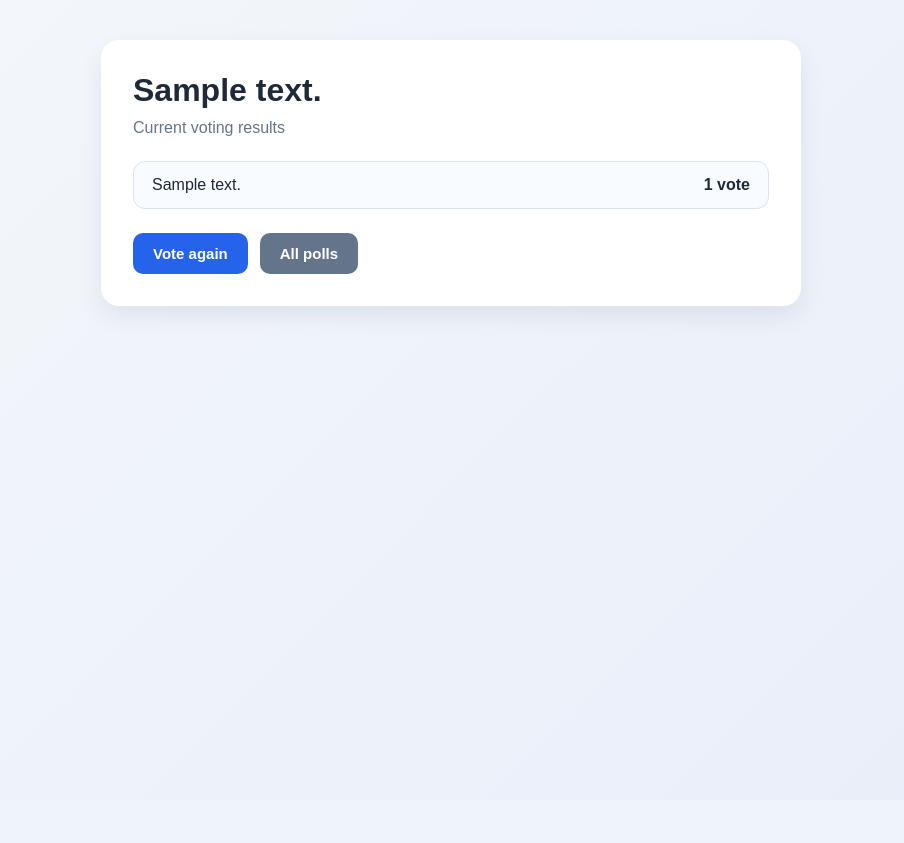
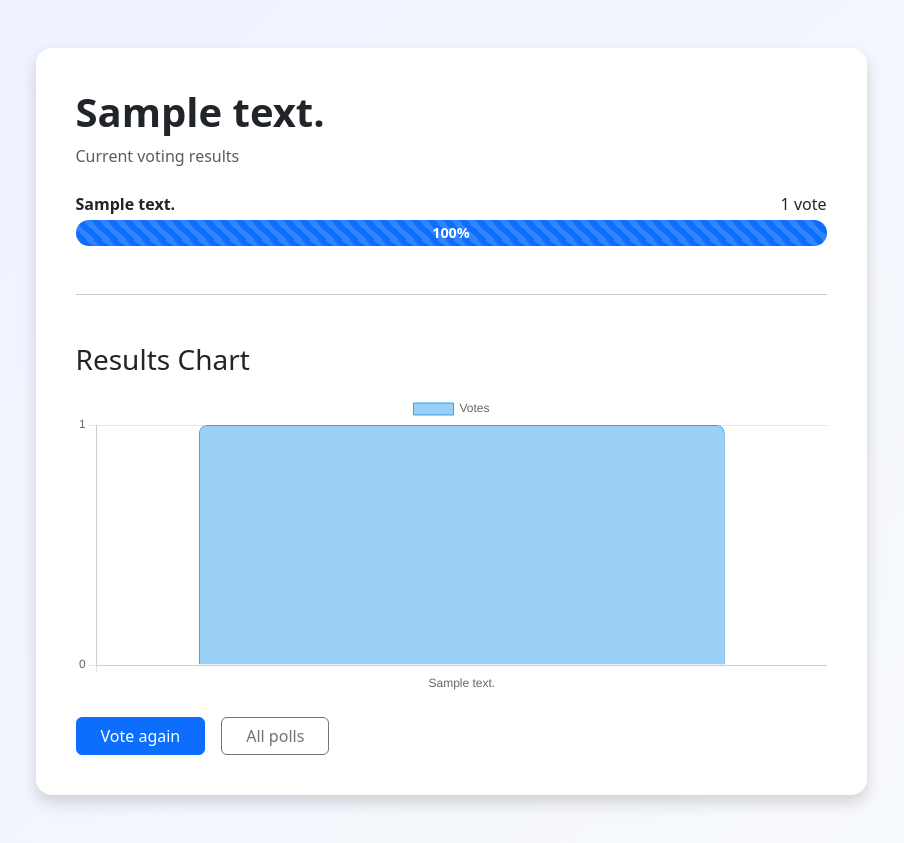
Before and after one commit to alexandra-adamchyk/zpi-zp41_tfdjango_AdamchykOleksandra_KPI_2026, a Django app: page /polls/1/results/ in a window 1280 px wide. Shown: the whole page, without its empty margins (189-1093 px from the left). Before the commit the page ends 316 px from the top, so only its background shows below. Run offline with Django 5.2, Linux system fonts and the light colour scheme; tables that the repository leaves empty hold one stand-in row (values such as "Sample post").

Commit message:
feat(storefront): add chart-based results and voting progress UI

```diff
--- a/polls/static/polls/style.css
+++ b/polls/static/polls/style.css
@@ -1,191 +1,54 @@
-* {
-    box-sizing: border-box;
-    margin: 0;
-    padding: 0;
-}
-
-body {
-    font-family: Arial, sans-serif;
-    background: linear-gradient(135deg, #f4f7fb, #e8eef9);
-    color: #1f2937;
+body.app-bg {
+    background: linear-gradient(135deg, #eef2ff, #f8fafc);
     min-height: 100vh;
 }
 
-.page {
-    min-height: 100vh;
-    padding: 40px 20px;
+.poll-card {
+    border-radius: 1.25rem;
+    transition: transform 0.25s ease, box-shadow 0.25s ease;
 }
 
-.hero {
-    text-align: center;
-    margin-bottom: 40px;
+.poll-card:hover {
+    transform: translateY(-6px);
+    box-shadow: 0 1rem 2rem rgba(0, 0, 0, 0.08) !important;
 }
 
-.hero h1 {
-    font-size: 42px;
-    margin-bottom: 10px;
-    color: #0f172a;
-}
-
-.hero p {
-    font-size: 18px;
-    color: #475569;
-}
-
-.container {
-    max-width: 960px;
-    margin: 0 auto;
-}
-
-.cards {
-    display: grid;
-    grid-template-columns: repeat(auto-fit, minmax(260px, 1fr));
-    gap: 20px;
-}
-
-.card,
-.panel,
-.empty-state {
-    background: #ffffff;
-    border-radius: 18px;
-    box-shadow: 0 10px 25px rgba(15, 23, 42, 0.08);
-}
-
-.card {
-    display: block;
-    padding: 24px;
-    text-decoration: none;
-    color: inherit;
+.animated-btn {
     transition: transform 0.2s ease, box-shadow 0.2s ease;
 }
 
-.card:hover {
-    transform: translateY(-4px);
-    box-shadow: 0 16px 30px rgba(15, 23, 42, 0.12);
+.animated-btn:hover {
+    transform: scale(1.04);
+    box-shadow: 0 0.5rem 1rem rgba(13, 110, 253, 0.25);
 }
 
-.card h2 {
-    font-size: 22px;
-    margin-bottom: 12px;
-    color: #111827;
+.choice-box {
+    display: flex;
+    align-items: center;
+    gap: 10px;
+    padding: 16px 18px;
+    border: 1px solid #dbe4f0;
+    border-radius: 14px;
+    background: #f8fbff;
+    cursor: pointer;
+    transition: all 0.2s ease;
+    font-size: 1rem;
 }
 
-.card-link {
-    color: #2563eb;
-    font-weight: bold;
+.choice-box:hover {
+    border-color: #0d6efd;
+    background: #eef4ff;
+    transform: translateY(-2px);
 }
 
-.panel {
-    padding: 32px;
-    max-width: 700px;
-    margin: 0 auto;
+.progress-modern {
+    height: 26px;
+    border-radius: 999px;
+    background-color: #e9ecef;
+    overflow: hidden;
 }
 
-.panel h1 {
-    font-size: 32px;
-    margin-bottom: 10px;
+.progress-bar {
+    font-weight: 600;
+    font-size: 0.9rem;
 }
-
-.subtitle {
-    margin-bottom: 24px;
-    color: #64748b;
-}
-
-.vote-form {
-    margin-top: 20px;
-}
-
-.choices {
-    display: flex;
-    flex-direction: column;
-    gap: 14px;
-    margin-bottom: 24px;
-}
-
-.choice-item {
-    display: flex;
-    align-items: center;
-    gap: 12px;
-    padding: 14px 16px;
-    border: 1px solid #dbe3f0;
-    border-radius: 12px;
-    background: #f8fbff;
-    cursor: pointer;
-    transition: border-color 0.2s ease, background 0.2s ease;
-}
-
-.choice-item:hover {
-    border-color: #2563eb;
-    background: #eef4ff;
-}
-
-.choice-item input[type="radio"] {
-    transform: scale(1.2);
-}
-
-.results-list {
-    list-style: none;
-    margin: 24px 0;
-    display: flex;
-    flex-direction: column;
-    gap: 14px;
-}
-
-.result-item {
-    display: flex;
-    justify-content: space-between;
-    align-items: center;
-    background: #f8fbff;
-    border: 1px solid #dbe3f0;
-    border-radius: 12px;
-    padding: 14px 18px;
-}
-
-.actions {
-    display: flex;
-    gap: 12px;
-    flex-wrap: wrap;
-    margin-top: 24px;
-}
-
-.btn {
-    display: inline-block;
-    padding: 12px 20px;
-    border-radius: 10px;
-    background: #2563eb;
-    color: white;
-    text-decoration: none;
-    border: none;
-    cursor: pointer;
-    font-size: 15px;
-    font-weight: bold;
-    transition: background 0.2s ease;
-}
-
-.btn:hover {
-    background: #1d4ed8;
-}
-
-.btn-secondary {
-    background: #64748b;
-}
-
-.btn-secondary:hover {
-    background: #475569;
-}
-
-.error-message {
-    color: #b91c1c;
-    background: #fee2e2;
-    border: 1px solid #fecaca;
-    padding: 12px 14px;
-    border-radius: 10px;
-    margin: 16px 0;
-}
-
-.empty-state {
-    padding: 40px;
-    text-align: center;
-    font-size: 18px;
-    color: #475569;
-}
--- a/polls/templates/polls/results.html
+++ b/polls/templates/polls/results.html
@@ -5,30 +5,104 @@
     <meta charset="UTF-8">
     <meta name="viewport" content="width=device-width, initial-scale=1.0">
     <title>Results</title>
-    <link rel="stylesheet" href="{% static 'polls/style.css' %}?v=2">
+    <link href="https://cdn.jsdelivr.net/npm/bootstrap@5.3.3/dist/css/bootstrap.min.css" rel="stylesheet">
+    <link rel="stylesheet" href="{% static 'polls/style.css' %}">
 </head>
-<body>
-    <div class="page">
-        <main class="container">
-            <div class="panel">
-                <h1>{{ question.question_text }}</h1>
-                <p class="subtitle">Current voting results</p>
+<body class="app-bg">
 
-                <ul class="results-list">
+<div class="container py-5">
+    <div class="row justify-content-center">
+        <div class="col-lg-9">
+            <div class="card shadow border-0 rounded-4 p-4">
+                <div class="card-body">
+                    <h1 class="fw-bold mb-2">{{ question.question_text }}</h1>
+                    <p class="text-muted mb-4">Current voting results</p>
+
                     {% for choice in question.choice_set.all %}
-                        <li class="result-item">
-                            <span>{{ choice.choice_text }}</span>
-                            <strong>{{ choice.votes }} vote{{ choice.votes|pluralize }}</strong>
-                        </li>
+                        <div class="mb-4">
+                            <div class="d-flex justify-content-between mb-1">
+                                <span class="fw-semibold">{{ choice.choice_text }}</span>
+                                <span>{{ choice.votes }} vote{{ choice.votes|pluralize }}</span>
+                            </div>
+                            <div class="progress progress-modern">
+                                <div
+                                    class="progress-bar progress-bar-striped progress-bar-animated"
+                                    role="progressbar"
+                                    style="width: {% if total_votes %}{% widthratio choice.votes total_votes 100 %}{% else %}0{% endif %}%"
+                                    aria-valuenow="{{ choice.votes }}"
+                                    aria-valuemin="0"
+                                    aria-valuemax="100"
+                                >
+                                    {% if total_votes %}{% widthratio choice.votes total_votes 100 %}%{% else %}0%{% endif %}
+                                </div>
+                            </div>
+                        </div>
                     {% endfor %}
-                </ul>
 
-                <div class="actions">
-                    <a href="{% url 'polls:detail' question.id %}" class="btn">Vote again</a>
-                    <a href="{% url 'polls:index' %}" class="btn btn-secondary">All polls</a>
+                    <hr class="my-5">
+
+                    <h3 class="mb-3">Results Chart</h3>
+                    <canvas id="resultsChart" height="120"></canvas>
+
+                    <div class="d-flex flex-wrap gap-3 mt-4">
+                        <a href="{% url 'polls:detail' question.id %}" class="btn btn-primary animated-btn px-4">
+                            Vote again
+                        </a>
+                        <a href="{% url 'polls:index' %}" class="btn btn-outline-secondary px-4">
+                            All polls
+                        </a>
+                    </div>
                 </div>
             </div>
-        </main>
+        </div>
     </div>
+</div>
+
+<script src="https://cdn.jsdelivr.net/npm/chart.js"></script>
+<script>
+    const labels = [
+        {% for choice in question.choice_set.all %}
+            "{{ choice.choice_text|escapejs }}"{% if not forloop.last %}, {% endif %}
+        {% endfor %}
+    ];
+
+    const votes = [
+        {% for choice in question.choice_set.all %}
+            {{ choice.votes }}{% if not forloop.last %}, {% endif %}
+        {% endfor %}
+    ];
+
+    const ctx = document.getElementById("resultsChart");
+
+    new Chart(ctx, {
+        type: "bar",
+        data: {
+            labels: labels,
+            datasets: [{
+                label: "Votes",
+                data: votes,
+                borderWidth: 1,
+                borderRadius: 8
+            }]
+        },
+        options: {
+            responsive: true,
+            plugins: {
+                legend: {
+                    display: true
+                }
+            },
+            scales: {
+                y: {
+                    beginAtZero: true,
+                    ticks: {
+                        precision: 0
+                    }
+                }
+            }
+        }
+    });
+</script>
+
 </body>
 </html>
--- a/polls/views.py
+++ b/polls/views.py
@@ -25,6 +25,13 @@ class ResultsView(generic.DetailView):
     model = Question
     template_name = "polls/results.html"
 
+    def get_context_data(self, **kwargs):
+        context = super().get_context_data(**kwargs)
+        question = self.object
+        total_votes = sum(choice.votes for choice in question.choice_set.all())
+        context["total_votes"] = total_votes
+        return context
+
 def vote(request, question_id):
     question = get_object_or_404(Question, pk=question_id)
     try:
```
Also changed, not shown: polls/templates/polls/detail.html (+28 -20 lines), polls/templates/polls/index.html (+25 -16 lines).
